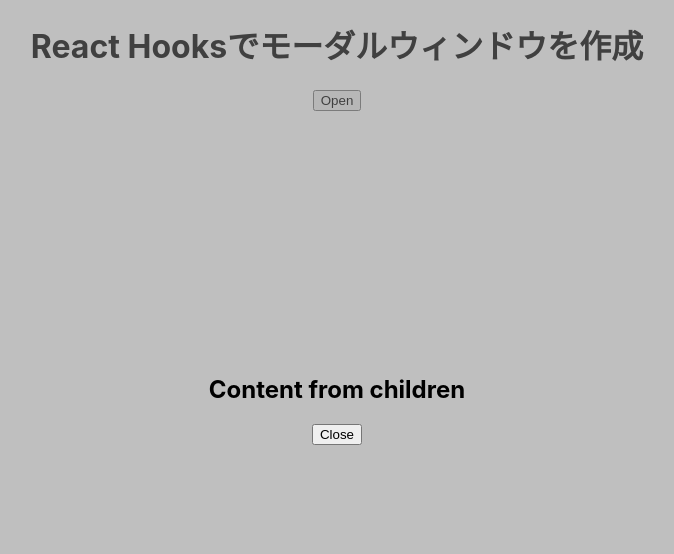
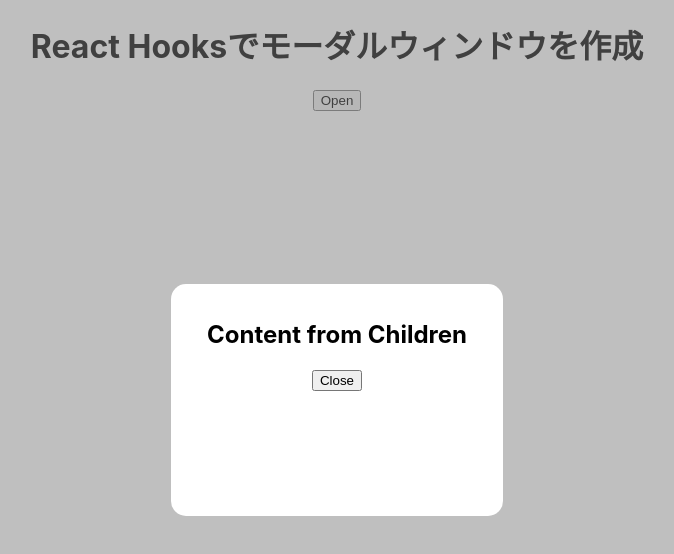
Before and after one commit to Onepiece2424/react-hooks-modal, a React (Create React App) app: page / in a window 1280 px wide. Both pictures are taken after a click on the button "Open". Shown: the top 554 px of the page, without its empty margins (303-977 px from the left). Built offline with nearby package versions, Linux system fonts and the light colour scheme; the HTML template or start-up script is replaced by a standard one.

Commit message:
モーダル部分のスタイルの設定

```diff
--- a/src/App.jsx
+++ b/src/App.jsx
@@ -13,8 +13,18 @@
         <button onClick={openModal}>Open</button>
       </div>
       <Modal>
-        <h2>Content from children</h2>
-        <button onClick={closeModal}>Close</button>
+        <div
+          style={{
+            backgroundColor: 'white',
+            width: '300px',
+            height: '200px',
+            padding: '1em',
+            borderRadius: '15px',
+          }}
+        >
+          <h2>Content from Children</h2>
+          <button onClick={closeModal}>Close</button>
+        </div>
       </Modal>
       {/* <WelcomeDialog /> */}
     </div>
```
